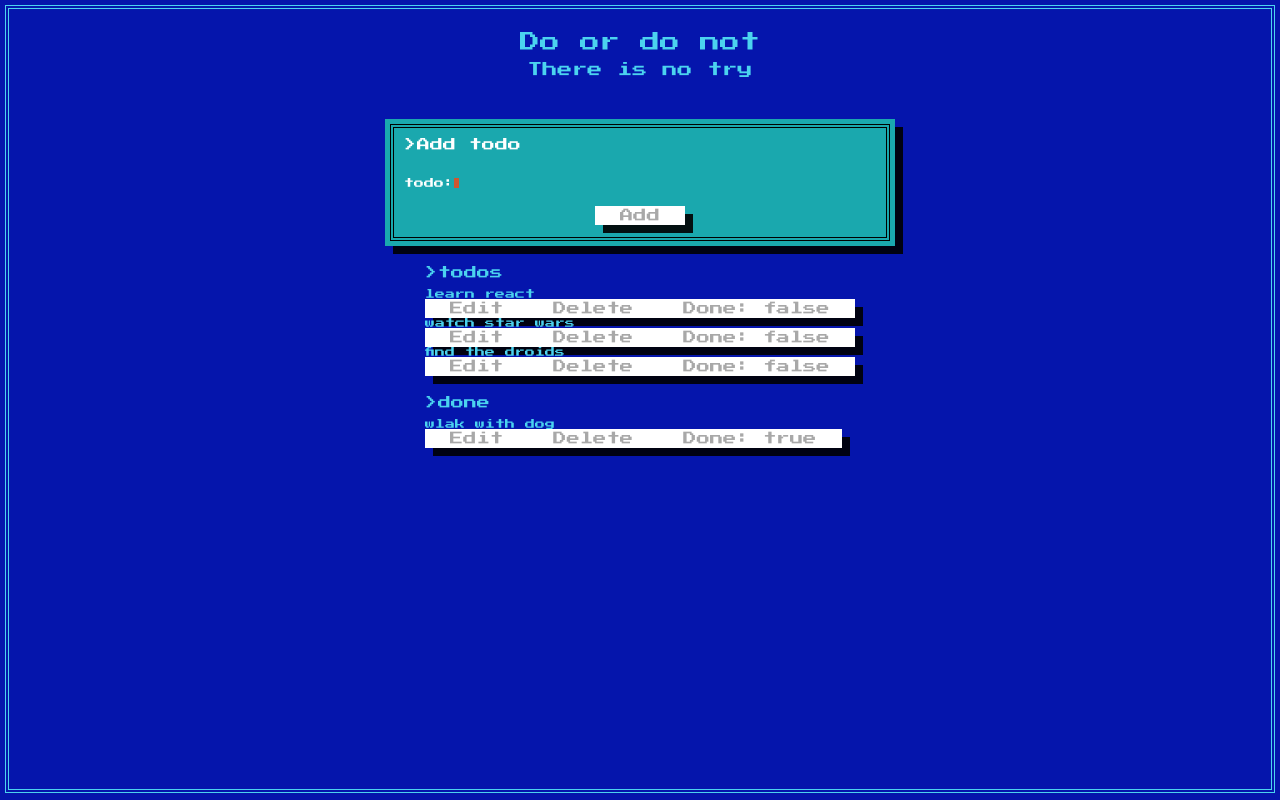
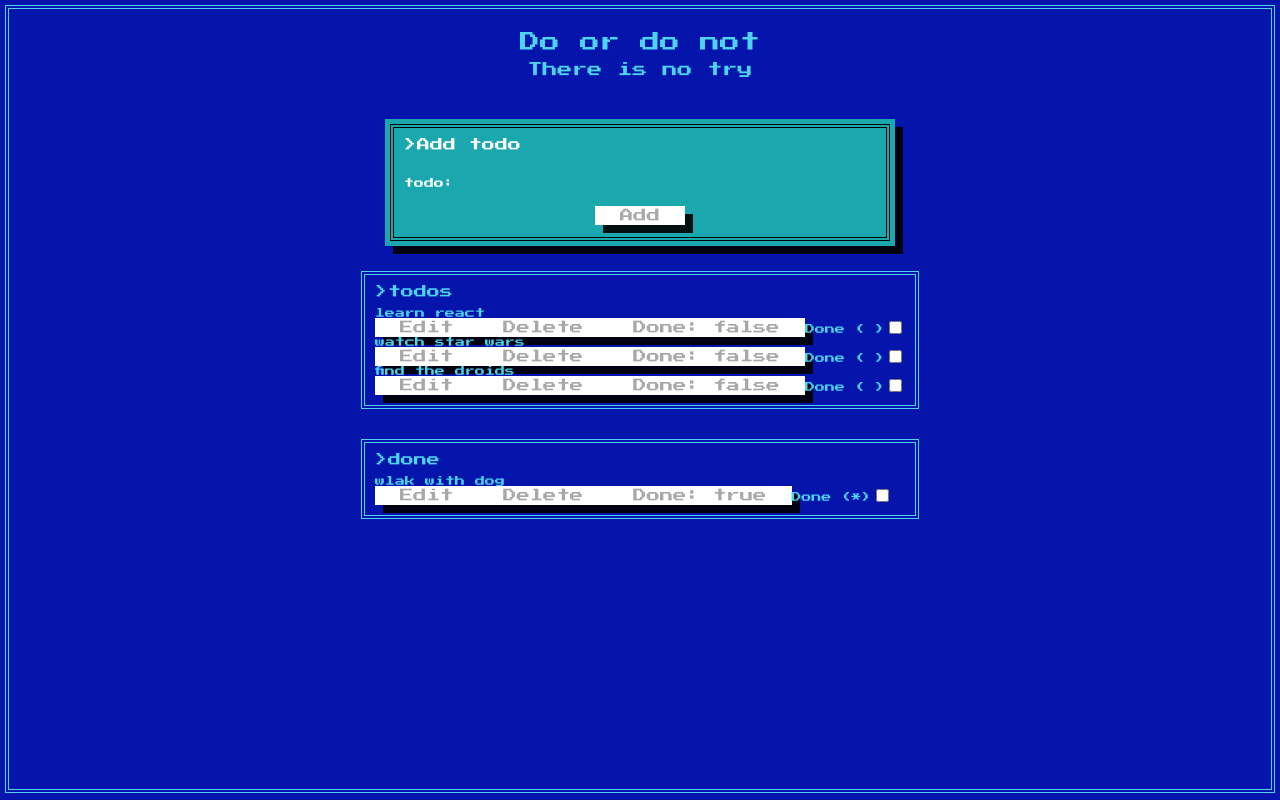
Before and after one commit to MacRayy/react-todo-app, a React app in the folder to-do-app/: page / in a window 1280 px wide. Built offline with nearby package versions, Linux system fonts and the light colour scheme.

Commit message:
refactor(todo): change to checkbox for marking done todos

```diff
--- a/to-do-app/src/App.js
+++ b/to-do-app/src/App.js
@@ -9,22 +9,26 @@ const todos = [
 	{
 		todo: 'wlak with dog',
 		id: 1,
-		isDone: true
+		isDone: true,
+		isDoneHTML: 'Done (*)'
 	},
 	{
 		todo: 'learn react',
 		id: 2,
-		isDone: false
+		isDone: false,
+		isDoneHTML: 'Done ( )'
 	},
 	{
 		todo: 'watch star wars',
 		id: 3,
-		isDone: false
+		isDone: false,
+		isDoneHTML: 'Done ( )'
 	},
 	{
 		todo: 'find the droids',
 		id: 4,
-		isDone: false
+		isDone: false,
+		isDoneHTML: 'Done ( )'
 	}
 ]
 
@@ -75,7 +79,8 @@ class App extends Component {
 		todos.push({
 			todo,
 			isDone: false,
-			id: id
+			id: id,
+			isDoneHTML: 'Done ( )'
 		})
 
 		this.setState({ todos: todos })
@@ -107,6 +112,7 @@ class App extends Component {
 		todos = todos.map(todoItem => {
 			if (todoItem.id === id) {
 				todoItem.isDone = !todoItem.isDone
+				todoItem.isDoneHTML = (todoItem.isDoneHTML === 'Done (*)') ? 'Done ( )' : 'Done (*)'
 			}
 			return todoItem
 		})
--- a/to-do-app/src/App.scss
+++ b/to-do-app/src/App.scss
@@ -20,6 +20,8 @@
   --color-white: #fff;
 
   --shadow: 8px 8px 0px 0px rgba(0,0,0,0.9);
+
+  --border--cyan: 4px double var(--color-cyan);
 }
 
 ::selection {
@@ -35,7 +37,7 @@ body {
   background-color: var(--color-norton-blue);
   min-height: 95vh;
   color: var(--color-cyan);
-  border: 4px double var(--color-cyan);
+  border: var(--border--cyan);
   padding: 1rem;
   margin: 0.5rem;
   display: grid;
@@ -102,25 +104,25 @@ body {
     align-items: center;
 
     &::after {
+      animation-delay: .5s;
+      animation: pulse 1s step-start infinite;
+      background-color: var(--color-red);
       content: '';
+      height: 1rem;
       width: .5rem;
-      height: 1rem;
-      background-color: var(--color-red);
-      animation: pulse 1s step-start infinite;
-      animation-delay: .5s;
     }
   }
 
   &__input {
-    font-family: inherit;
-    grid-column: 2 / -1;
     background-color: transparent;
     border: 0;
+    caret-color: var(--color-red);
+    color: currentColor;
+    font-family: inherit;
+    font-size: inherit;
+    grid-column: 2 / -1;
     outline: 0;
-    font-size: inherit;
-    caret-color: var(--color-red);
     padding: 0;
-    color: currentColor;
   }
 
   &__btn {
@@ -138,12 +140,17 @@ body {
 
 // TODOS
 .todos {
+  border: var(--border--cyan);
+  padding: 1rem;
+  margin: 0.5rem;
 
 }
 
 // DONE TODOS
 .done-todos {
-
+  border: var(--border--cyan);
+  padding: 1rem;
+  margin: 0.5rem;
 }
 
 // BTN
@@ -152,10 +159,11 @@ body {
   border: 0;
   box-shadow: var(--shadow);
   color: var(--color-gray);
+  cursor: pointer;
   font-family: inherit;
+  outline: 0;
   padding: 0.3rem 2.5rem;
-  outline: 0;
-  cursor: pointer;
+  transition: .2s all ease;
 
   &:hover,
   &:active {
--- a/to-do-app/src/todo-item.js
+++ b/to-do-app/src/todo-item.js
@@ -30,6 +30,8 @@ class TodoItem extends Component {
 		const { onDelete, id } = this.props
 
 		onDelete(id)
+
+
 	}
 
 	onCheck() {
@@ -39,7 +41,7 @@ class TodoItem extends Component {
 	}
 
 	render() {
-		const { todo, isDone } = this.props
+		const { todo, id, isDone, isDoneHTML } = this.props
 
 		return (
 			<div className="todo-container">
@@ -58,6 +60,9 @@ class TodoItem extends Component {
 									<button className="btn" onClick={this.onEdit}>Edit</button>
 									<button className="btn" onClick={this.onDelete}>Delete</button>
 									<button className="btn" onClick={this.onCheck}>Done: {isDone.toString()}</button>
+
+									<label htmlFor={id} ref={checkLabel => this.checkLabel = checkLabel}>{isDoneHTML}</label>
+									<input id={id} type="checkbox" className="check-box" onClick={this.onCheck}/>
 								</div>
 							</section>
 						)
```
